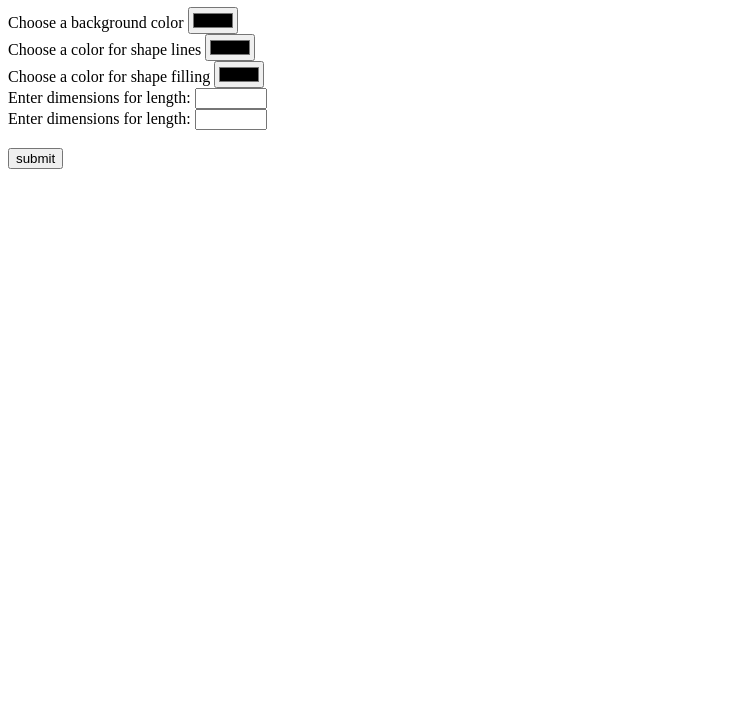
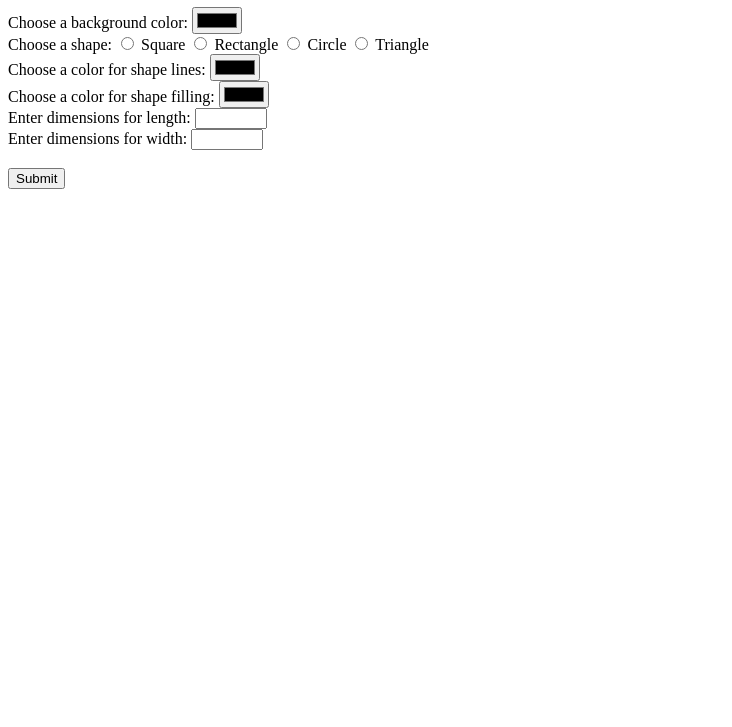
Before and after one commit to Alaminium/CTP-Hackathon-Summer2023, a plain HTML site: page index.html in a window 1280 px wide. Shown: the part 73-800 px from the top of the page, without its empty margins (0-732 px from the left). Drawn offline with Linux system fonts and the light colour scheme.

Commit message:
Made some changes to the html file to fit certain types of monitors. Added the start of possible functions to use for JS. Briefly started style sheet.

```diff
--- a/index.html
+++ b/index.html
@@ -5,28 +5,37 @@
     <link rel="stylesheet" href="./styles.css">
     <meta charset="UTF-8">
     <meta name="viewport" content="width=device-width, initial-scale=1.0">
-    <title>Document</title>
-    <h1>Welcome to the Mando Brot wallpaper simulator</h1>
+    <title>Wallpaper Generator</title>
+    <h1>Welcome to the Wallpaper Generator</h1>
     <form method="post" action="./index.html">
         <section class="questions">
-            <label for="backgroundColor">Choose a background color</label>
+            <label for="backgroundColor">Choose a background color: </label>
             <input type="color" id="backgroundColor" name="backgroundColor" value="black" />
             <br />
-            <label for="shapelineColor">Choose a color for shape lines</label>
+            <label for="shape">Choose a shape: </label>
+            <input type="radio" id="square" name="shape" value="Square">
+            <label for="square">Square</label>
+            <input type="radio" id="rectangle" name="shape" value="Rectangle">
+            <label for="rectangle">Rectangle</label>
+            <input type="radio" id="circle" name="shape" value="Circle">
+            <label for="circle">Circle</label>
+            <input type="radio" id="triangle" name="shape" value="Triangle">
+            <label for="triangle">Triangle</label><br>
+            <label for="shapelineColor">Choose a color for shape lines: </label>
             <input type="color" id="shapelineColor" name="shapelineColor" value="black" />
             <br />
-            <label for="shapefillingColor">Choose a color for shape filling</label>
+            <label for="shapefillingColor">Choose a color for shape filling: </label>
             <input type="color" id="shapefillingColor" name="shapefillingColor" value="black" />
             <br />
-            <label for="length">Enter dimensions for length:</label>
-            <input type="number" min="800" max="1000" step="50" id="length" name="length" />
+            <label for="length">Enter dimensions for length: </label>
+            <input type="number" min="50" max="5150" step="50" id="length" name="length" />
             <br />
-            <label for="width">Enter dimensions for length:</label>
-            <input type="number" min="800" max="1000" step="50" id="width" name="width" />
+            <label for="width">Enter dimensions for width: </label>
+            <input type="number" min="50" max="1500" step="50" id="width" name="width" />
         </section>
         <br />
         <section class="submission"> </section>
-        <input type="submit" value="submit" />
+        <input type="submit" value="Submit" />
         </section>
     </form>
 </head>
--- a/styles.css
+++ b/styles.css
@@ -0,0 +1,3 @@
+h1{
+
+}
```
Also changed, not shown: main.js (+15 -0 lines).
